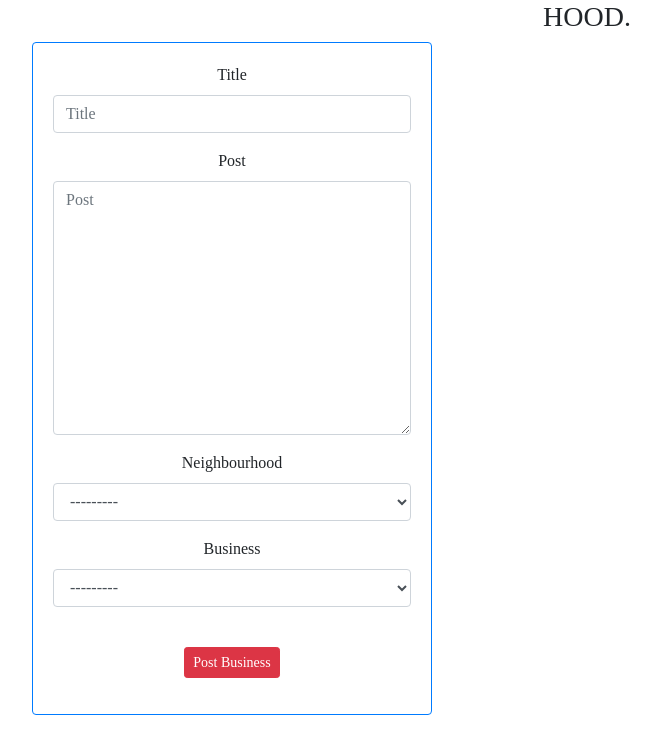
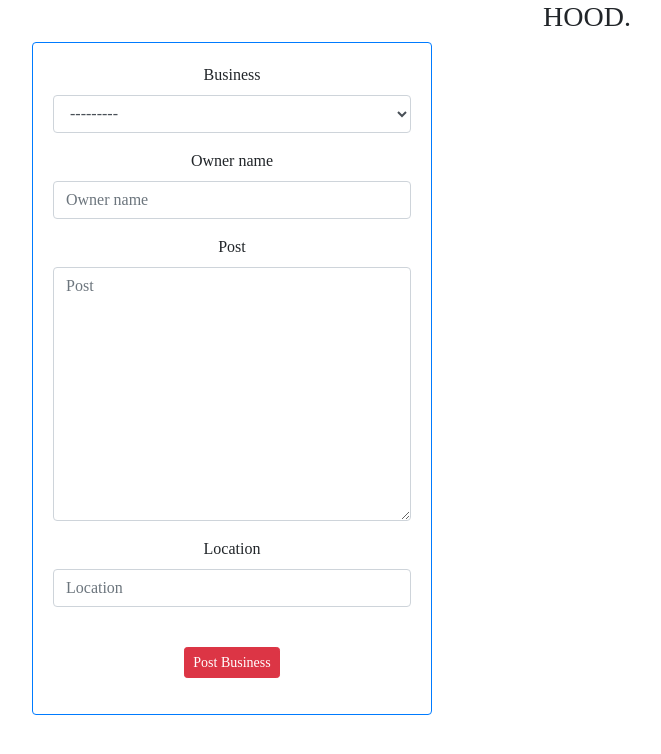
Before and after one commit to annngure/neighbor, a Django app: page /post/ in a window 1280 px wide. Shown: the top 754 px of the page, without its empty margins (53-714 px from the left). Run offline with Django 4.2, Linux system fonts and the light colour scheme; data comes from the database, SQL or seed files in the repository; some libraries are stand-ins or nearby versions.

Commit message:
post business

```diff
--- a/hoodapp/forms.py
+++ b/hoodapp/forms.py
@@ -29,4 +29,4 @@
 class PostForm(forms.ModelForm):
     class Meta:
         model = Posts
-        fields=("title","Owner_name ","post","neighbourhood","business")
+        fields=("business","Owner_name","post","Location")
--- a/hoodapp/models.py
+++ b/hoodapp/models.py
@@ -74,10 +74,9 @@
 
 
 class Posts(models.Model):
-    title = models.CharField(max_length=100, null=True)
     post = HTMLField(null=True)
     pub_date = models.DateTimeField(auto_now_add=True)
-    neighbourhood = models.ForeignKey(NeighbourHood,on_delete=models.CASCADE)
+    Location = models.CharField(max_length=255, null = True)
     business = models.ForeignKey(Business,on_delete=models.CASCADE, null=True)
     Owner_name = models.CharField(max_length=100, null=True)
 
--- a/hoodapp/urls.py
+++ b/hoodapp/urls.py
@@ -12,7 +12,8 @@
     path('logout/',LogoutView.as_view(next_page ="index"), name="logout"),
     path('profile/',views.profileView, name="profile"),
     path('search/',views.search_business,name ='search'),
-    path('post/',views.post,name ='post')
+    path('post/',views.post,name ='post'),
+    path('Bussiness_Post/',views.business_post, name='business_post')
 
 ]
 
--- a/hoodapp/views.py
+++ b/hoodapp/views.py
@@ -89,7 +89,7 @@
         if form.is_valid():
             form.save()
             messages.success(request,"Post sucessful.")
-            return redirect('Bussiness_Post.hmtl')
+            return redirect('business_post')
     else:
         messages.error(request,"Invalid Information")
         form = PostForm()
@@ -104,4 +104,4 @@
         "business":business,
         "neighbourHood":NeighbourHood
     }
-    return render(request,'Bussiness_Post.hmtl',context)
+    return render(request,'Bussiness_Post.html',context)
```
Also changed, not shown: hoodapp/templates/Bussiness_Post.html (+9 -5 lines), db.sqlite3, hoodapp/migrations/0006_remove_posts_neighbourhood_posts_location.py (added), hoodapp/migrations/0007_remove_posts_title.py (added).
